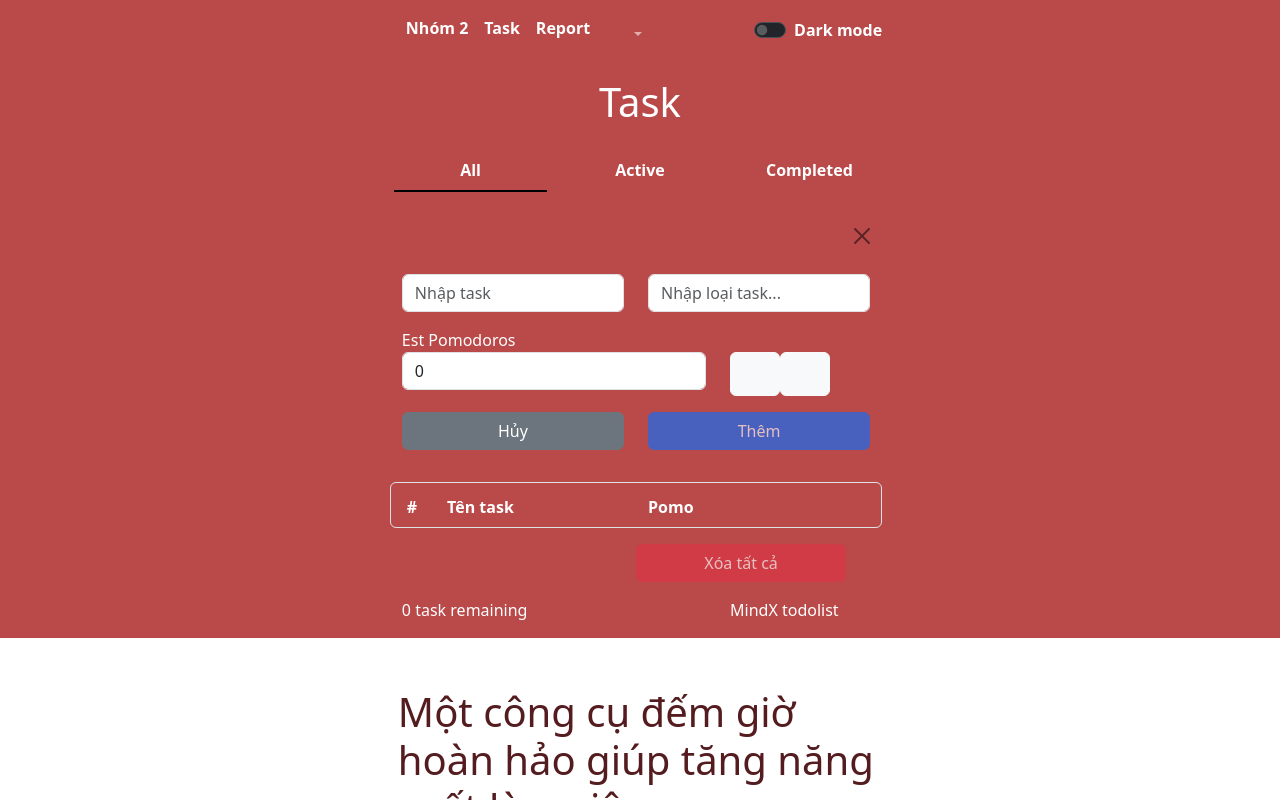
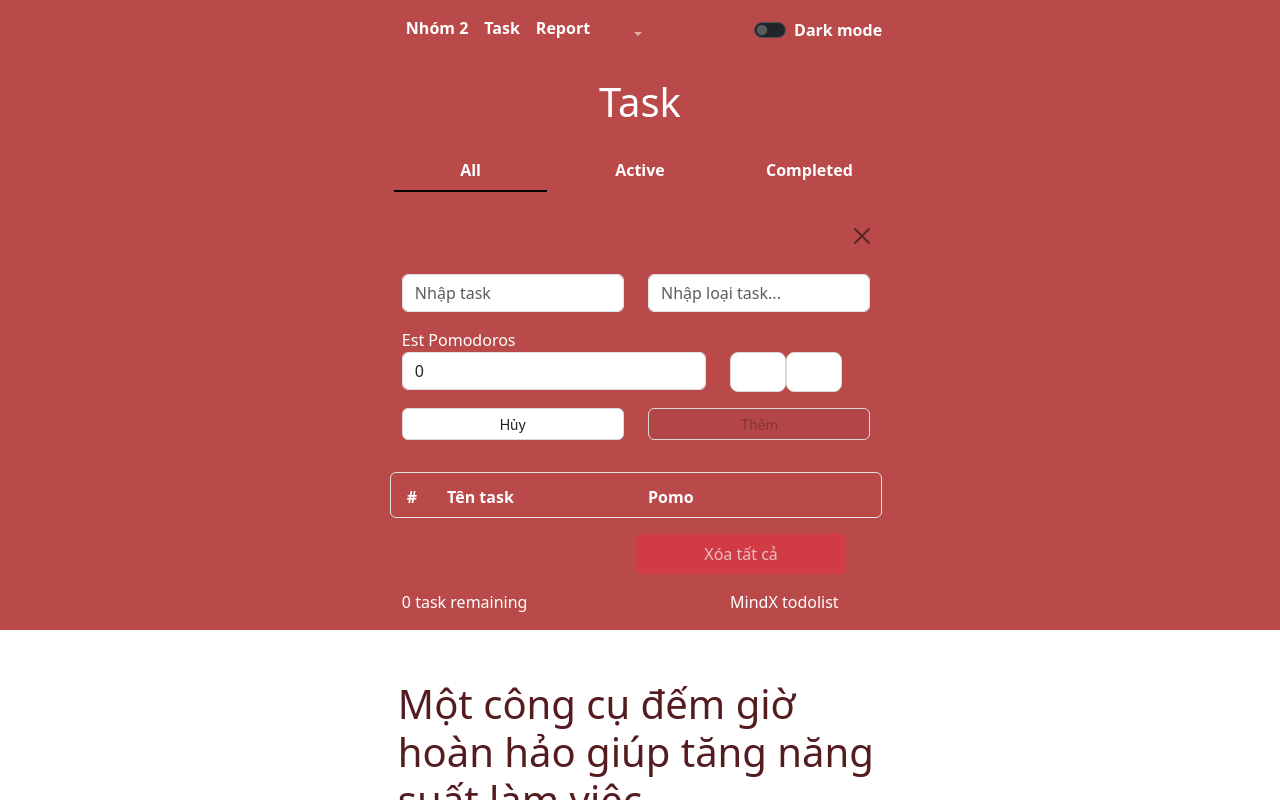
Before and after one commit to restom0/mindx_final-project, a React (Create React App) app in the folder client/: page /todo_0_account in a window 1280 px wide. Both pictures are taken after a click on the button "Thêm Task". Shown: the top 800 px of the page. Built offline with nearby package versions, Linux system fonts and the light colour scheme; some icons are missing.

Commit message:
finish project ver 1.1

```diff
--- a/client/src/components/TodoWithoutAccount.jsx
+++ b/client/src/components/TodoWithoutAccount.jsx
@@ -1,7 +1,8 @@
 import React, { useEffect, useState } from "react";
 import Nav from "react-bootstrap/Nav";
 import Container from "react-bootstrap/Container";
-import { Button, CloseButton, Col, ListGroup, Row } from "react-bootstrap";
+import { CloseButton, Col, ListGroup, Row } from "react-bootstrap";
+import { Button, Checkbox } from "antd";
 import Swal from "sweetalert2";
 import "boxicons";
 import '../css/todo.css'
@@ -82,7 +83,7 @@ const TodoWithoutAccount = ({ theme, toggleTheme }) => {
             <Row>
                 <Col className="col-1 mt-1">
                     {item.isCompleted === false ? (
-                        <input
+                        <Checkbox
                             className="form-check-input"
                             type="checkbox"
                             onChange={(e) => updateTodo(item.id, e)}
@@ -90,7 +91,7 @@ const TodoWithoutAccount = ({ theme, toggleTheme }) => {
                             id=""
                         />
                     ) : (
-                        <input type="checkbox" checked disabled name="" id="" />
+                        <Checkbox type="checkbox" checked disabled name="" id="" />
                     )}
                 </Col>
                 <Col className="col-5 mt-1"><Col className='col-md-4'>
@@ -107,13 +108,13 @@ const TodoWithoutAccount = ({ theme, toggleTheme }) => {
                 </Col></Col>
                 <Col className="col-4 mt-1">{item.estPomodoro}</Col>
                 <Col className="col-1">
-                    <button
+                    <Button
                         className="btn btn-danger btn-sm"
                         disabled={isLoading1}
                         onClick={() => deleteTodo(item.id)}
                     >
                         {isLoading1 ? "..." : <box-icon name="trash" color="#ffffff"></box-icon>}
-                    </button>
+                    </Button>
                 </Col>
             </Row>
         </ListGroup.Item >
@@ -317,8 +318,8 @@ const TodoWithoutAccount = ({ theme, toggleTheme }) => {
                                                             />
                                                         </Col>
                                                         <Col className='col'>
-                                                            <Button variant='light' onClick={() => setNumber(parseInt(isNaN(number) ? 1 : number - 1) >= 1 ? parseInt(isNaN(number) ? 1 : number - 1) : 1)}><box-icon name='chevron-down'></box-icon></Button>
-                                                            <Button variant='light' onClick={() => setNumber(parseInt(isNaN(number) ? 1 : number + 1))}><box-icon name='chevron-up'></box-icon></Button>
+                                                            <Button variant='light' size="large" onClick={() => setNumber(parseInt(isNaN(number) ? 1 : number - 1) >= 1 ? parseInt(isNaN(number) ? 1 : number - 1) : 1)}><box-icon name='chevron-down'></box-icon></Button>
+                                                            <Button variant='light' size="large" onClick={() => setNumber(parseInt(isNaN(number) ? 1 : number + 1))}><box-icon name='chevron-up'></box-icon></Button>
                                                         </Col>
                                                     </Row>
                                                     <Row>
@@ -326,13 +327,15 @@ const TodoWithoutAccount = ({ theme, toggleTheme }) => {
                                                             <Button variant='secondary' className='w-100' onClick={() => setAddTask(!addTask)}>Hủy</Button>
                                                         </Col>
                                                         <Col>
-                                                            <button
-                                                                className="btn btn-primary w-100"
+                                                            <Button
+                                                                type="primary"
+                                                                className="w-100"
                                                                 disabled={isLoading || item.length === 0 ? true : false || type.length === 0 ? true : false || number === 0 ? true : false || isNaN(number) ? true : false}
                                                                 onClick={() => (!isLoading ? handleClick() : null, addTodo())}
+                                                                loading={isLoading}
                                                             >
                                                                 {isLoading ? "Loading…" : "Thêm"}
-                                                            </button>
+                                                            </Button>
                                                         </Col>
                                                     </Row>
                                                 </div>
@@ -341,7 +344,7 @@ const TodoWithoutAccount = ({ theme, toggleTheme }) => {
                                     </Row>
                                     :
                                     <Row>
-                                        <Button variant='primary' className='w-100' onClick={() => setAddTask(!addTask)}>Thêm Task</Button>
+                                        <Button type='primary' className='w-100' onClick={() => setAddTask(!addTask)}>Thêm Task</Button>
                                     </Row>
                             }
                         </div>
@@ -364,19 +367,22 @@ const TodoWithoutAccount = ({ theme, toggleTheme }) => {
                             <Col></Col>
                             <Col align="end">
                                 {todo.length === 0 ? (
-                                    <button
+                                    <Button
                                         disabled
+                                        size="large"
                                         className="btn btn-danger w-100"
                                         onClick={deleteAll}
                                     >
-                                        Xóa tất cả
-                                    </button>
+                                        <span>Xóa tất cả</span>
+                                    </Button>
                                 ) : (
-                                    <button className="btn btn-danger w-100" onClick={deleteAll}
+                                    <Button className="btn btn-danger w-100" onClick={deleteAll}
+                                        size="large"
                                         disabled={isLoading2}
+                                        loading={isLoading2}
                                     >
                                         {isLoading2 ? "Loading..." : "Xóa tất cả"}
-                                    </button>)}
+                                    </Button>)}
                             </Col>
                         </Row>
                     </Row>
```
